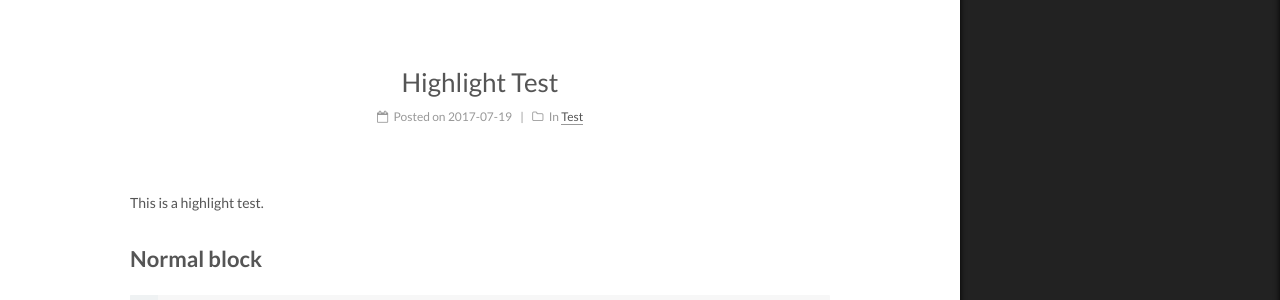
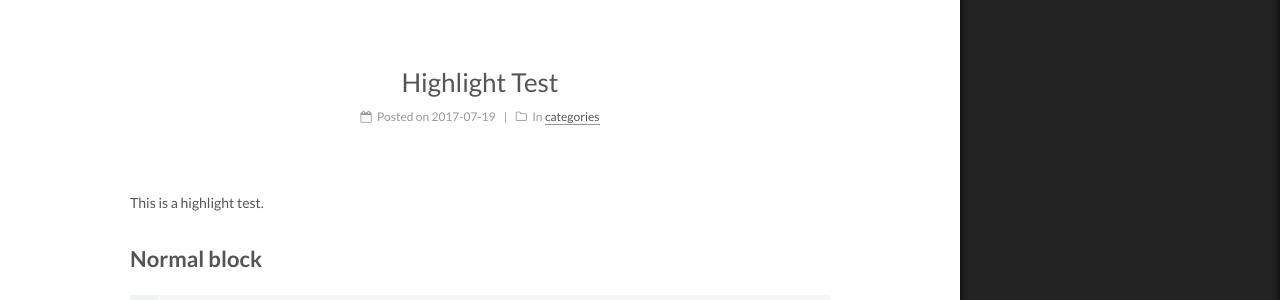
Before and after one commit to jieunc1070/jieunc1070.github.io, a Jekyll site: the page built from _posts/2017-07-19-highlight-test.md, in a window 1280 px wide. Shown: the part 278-578 px from the top of the page. Built offline with Jekyll 4.4.1, drawn with Linux system fonts in a browser that asks for light colours.

Commit message:
Update 2017-07-19-highlight-test.md

```diff
--- a/_posts/2017-07-19-highlight-test.md
+++ b/_posts/2017-07-19-highlight-test.md
@@ -1,7 +1,7 @@
 ---
 title: Highlight Test
 categories:
- - Test
+ - categories
 tags:
 ---
 
```
